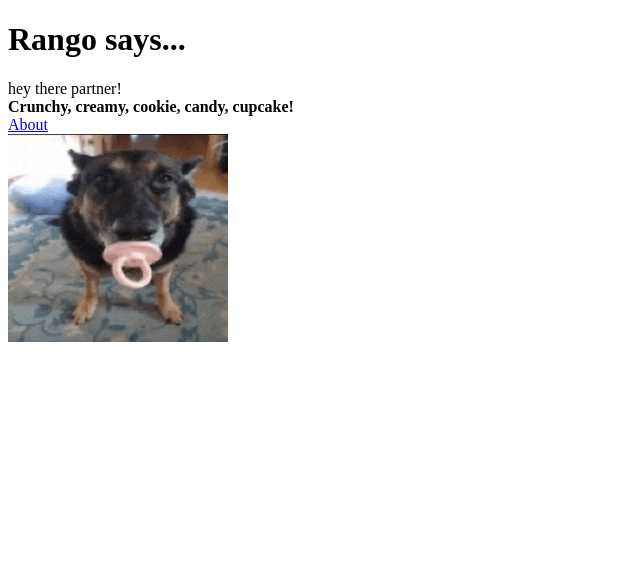
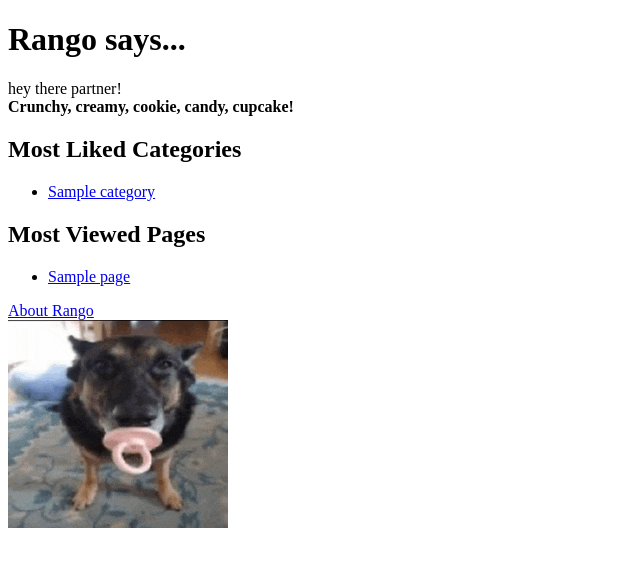
Before and after one commit to alexedwards876/tango_with_django_project, a Django app: page / in a window 1280 px wide. Shown: the top 567 px of the page, without its empty margins (0-640 px from the left). Run offline with Django 3.2, Linux system fonts and the light colour scheme; tables that the repository leaves empty hold one stand-in row (values such as "Sample post").

Commit message:
6.1 + 6.2 + 6.3

```diff
--- a/rango/admin.py
+++ b/rango/admin.py
@@ -4,6 +4,8 @@ from rango.models import Category, Page
 class PageAdmin(admin.ModelAdmin):
     list_display = ('title', 'category', 'url')
 
-# Register your models here.
-admin.site.register(Category)
+class CategoryAdmin(admin.ModelAdmin):
+    prepopulated_fields = {'slug':('name',)}
+
+admin.site.register(Category, CategoryAdmin)
 admin.site.register(Page, PageAdmin)
--- a/rango/models.py
+++ b/rango/models.py
@@ -1,11 +1,15 @@
 from django.db import models
-
-# Create your models here.
+from django.template.defaultfilters import slugify
 
 class Category(models.Model):
     name = models.CharField(max_length=128, unique=True)
     views = models.IntegerField(default=0)
     likes = models.IntegerField(default=0)
+    slug = models.SlugField(unique=True)
+
+    def save(self, *args, **kwargs):
+        self.slug = slugify(self.name)
+        super(Category, self).save(*args, **kwargs)
 
     class Meta:
         verbose_name_plural = 'Categories'
--- a/rango/urls.py
+++ b/rango/urls.py
@@ -5,5 +5,6 @@ app_name = 'rango'
 
 urlpatterns = [
     path('', views.index, name='index'),
-    path('about/', views.about, name='about')
+    path('about/', views.about, name='about'),
+    path('category/<slug:category_name_slug>/', views.show_category, name='show_category'),
 ]
--- a/rango/views.py
+++ b/rango/views.py
@@ -1,15 +1,36 @@
 from django.shortcuts import render
 from django.http import HttpResponse
+from rango.models import Category
+from rango.models import Page
 
 def index(request):
-    # Construct a dictionary to pass to the template engine as its context.
-    # Note the key boldmessage matches to {{ boldmessage }} in the template!
-    context_dict = {'boldmessage': 'Crunchy, creamy, cookie, candy, cupcake!'}
-        # Return a rendered response to send to the client.
-    # We make use of the shortcut function to make our lives easier.
-    # Note that the first parameter is the template we wish to use.
+
+    category_list = Category.objects.order_by('-likes')[:5]
+
+    page_list = Page.objects.order_by('-views')[:5]
+
+    context_dict = {}
+    context_dict['boldmessage'] = 'Crunchy, creamy, cookie, candy, cupcake!'
+    context_dict['categories'] = category_list
+    context_dict['pages'] = page_list
+
     return render(request, 'rango/index.html', context=context_dict)
 
 def about(request):
     context_dict = {'boldmessage': 'This tutorial has been put together by alex'}
     return render(request, 'rango/about.html', context=context_dict)
+
+def show_category(request, category_name_slug):
+    context_dict = {}
+
+    try:
+        category = Category.objects.get(slug=category_name_slug)
+        pages = Page.objects.filter(category=category)
+        context_dict['pages'] = pages
+        context_dict['category'] = category
+
+    except Category.DoesNotExist:
+        context_dict['category'] = None
+        context_dict['pages'] = None
+
+    return render(request, 'rango/category.html', context=context_dict)
--- a/templates/rango/index.html
+++ b/templates/rango/index.html
@@ -1,19 +1,50 @@
 <!DOCTYPE html>
 {% load staticfiles %}
+
 <html>
 <head>
-<title>Rango</title>
+    <title>Rango</title>
 </head>
 <body>
-<h1>Rango says...</h1>
+    <h1>Rango says...</h1>
+    <div>
+        hey there partner! <br />
+        <strong>{{ boldmessage }}</strong>
+    </div>
+
+    <div>
+	<h2>Most Liked Categories</h2>
+        {% if categories %}
+        <ul>
+            {% for category in categories %}
+            <li>
+    		<a href="/rango/category/{{ category.slug }}/">{{ category.name }}</a>
+	    </li>
+            {% endfor %}
+        </ul>
+        {% else %}
+        <strong>There are no categories present.</strong>
+        {% endif %}
+    </div>
+
 <div>
-hey there partner! <br />
-<strong>{{ boldmessage }}</strong><br />
+    <h2>Most Viewed Pages</h2>
+    {% if pages %}
+    <ul>
+        {% for page in pages %}
+        <li>
+            <a href="{{ page.url }}">{{ page.title }}</a>
+        </li>
+        {% endfor %}
+    </ul>
+    {% else %}
+    <strong>There are no pages present.</strong>
+    {% endif %}
 </div>
-<div>
-<a href="/rango/about/">About</a><br />
-<img src="{% static 'images/rango.jpg' %}"
-alt="Picture of Rango" />
-</div>
+
+    <div>
+        <a href="/rango/about/">About Rango</a><br />
+        <img src="{% static 'images/rango.jpg' %}" alt="Picture of Rango" />
+    </div>
 </body>
 </html>
```
Also changed, not shown: populate_rango.py (+18 -21 lines), templates/rango/category.html (added, +27 -0 lines), rango/migrations/0003_category_slug.py (added), rango/migrations/0004_auto_20260125_2338.py (added).
